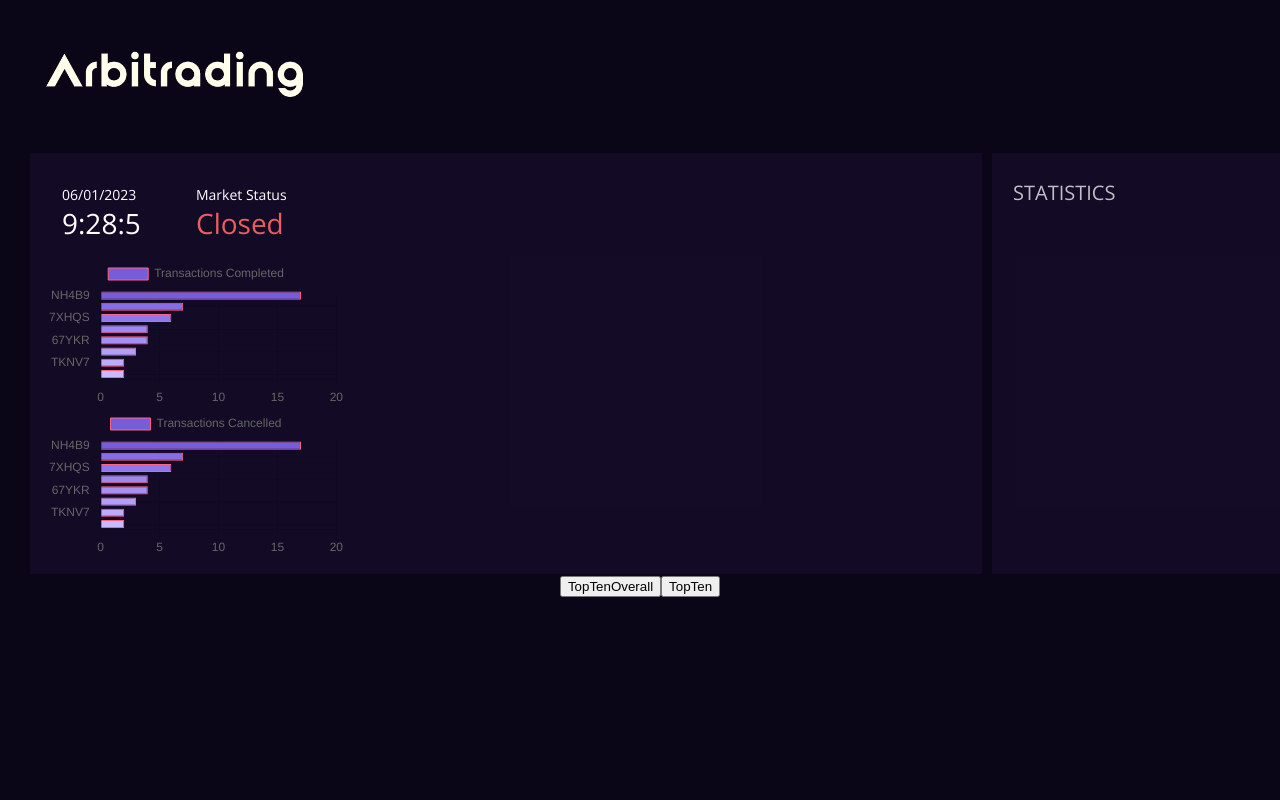
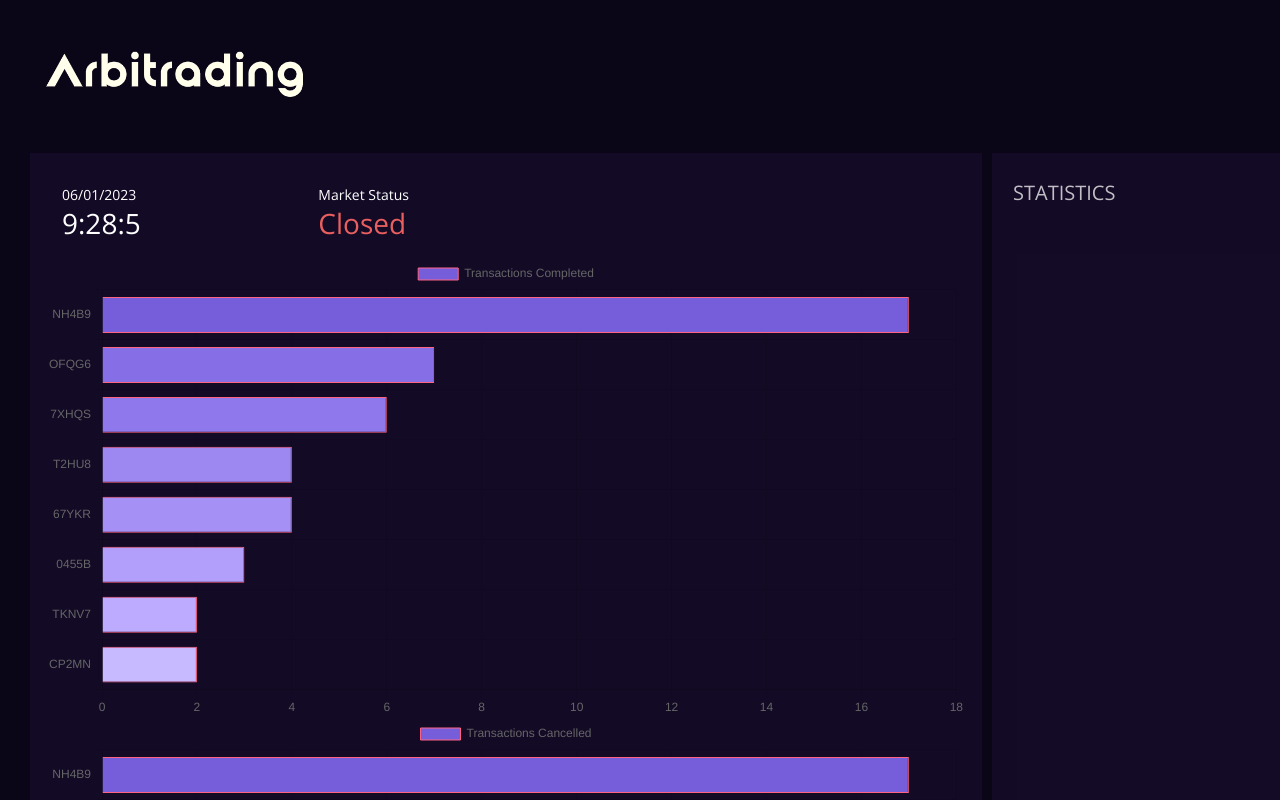
Before and after one commit to linaism/ConUHacksVII, a React (Create React App) app in the folder frontend/: page / in a window 1280 px wide. Shown: the top 800 px of the page. Built offline with nearby package versions, Linux system fonts and the light colour scheme.

Commit message:
aligned bloccs

```diff
--- a/frontend/src/App.css
+++ b/frontend/src/App.css
@@ -26,7 +26,6 @@
 .col {
   flex: 1;
   padding: 1em;
-  border: solid;
 }
 
 @keyframes App-logo-spin {
--- a/frontend/src/Components/Clock.css
+++ b/frontend/src/Components/Clock.css
@@ -29,12 +29,14 @@
     text-align: left;
 }
 
-.col {
-    display: flex;
+.row {
+    text-align: left;
+    display: inline-block;
+    margin-right: 20%;
     border: none;
 }
 
-.row {
-    flex: 1;
-    flex-direction: column;
+
+.col {
+    text-align: left;
 }
--- a/frontend/src/Components/Clock.js
+++ b/frontend/src/Components/Clock.js
@@ -154,7 +154,7 @@ function Clock() {
     }, []);
 
     return (
-        <div>
+        <div className='parent'>
             <div className='col'>
                 <div className='row'>
                     <div className="clockDate"> 06/01/2023</div>
@@ -172,8 +172,10 @@ function Clock() {
                     </div>
                 </div>
             </div>
+            <div className='graphz'>
             <BarGraph chartData={transactionData} />
             <BarGraph chartData={cancellationData} />
+            </div>
         </div>
 
     );
```
